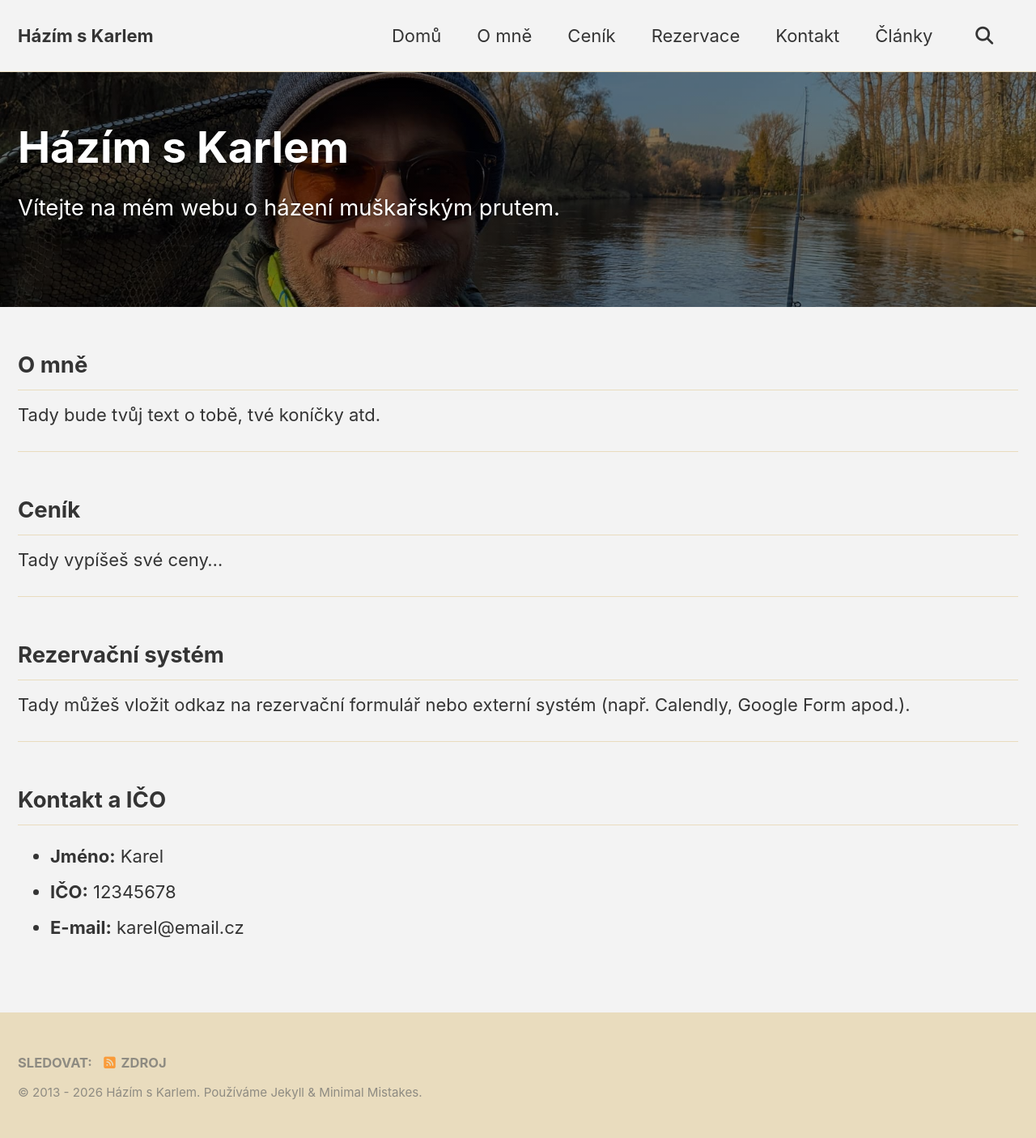
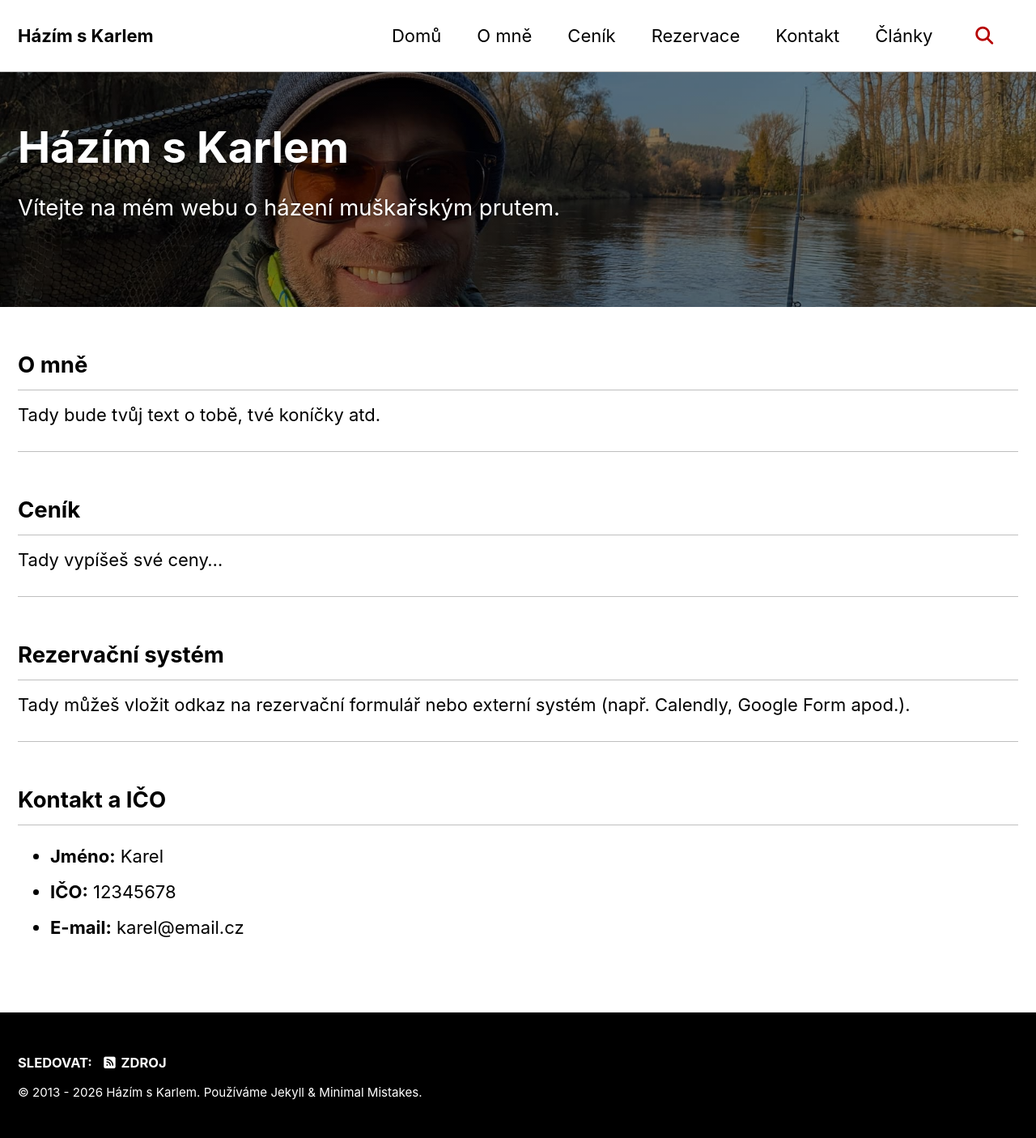
Before and after one commit to hazimskarlem/hazimskarlem.github.io, a Jekyll site: the page built from index.md, in a window 1280 px wide. Shown: the whole page at 81% size. Built offline with Jekyll 4.4.1, drawn with Linux system fonts in a browser that asks for light colours; cached includes are drawn as plain includes.

Commit message:
Update _config.yml

```diff
--- a/_config.yml
+++ b/_config.yml
@@ -12,7 +12,7 @@
 
 # theme                 : "minimal-mistakes-jekyll"
 # remote_theme          : "mmistakes/minimal-mistakes"
-minimal_mistakes_skin    : "dirt" # "default", "air", "aqua", "contrast", "dark", "dirt", "neon", "mint", "plum", "sunrise", "catppuccin_latte", "catppuccin_mocha"
+minimal_mistakes_skin    : "contrast" # "default", "air", "aqua", "contrast", "dark", "dirt", "neon", "mint", "plum", "sunrise", "catppuccin_latte", "catppuccin_mocha"
 
 # Site Settings
 locale                  : "cs-CZ"
```
